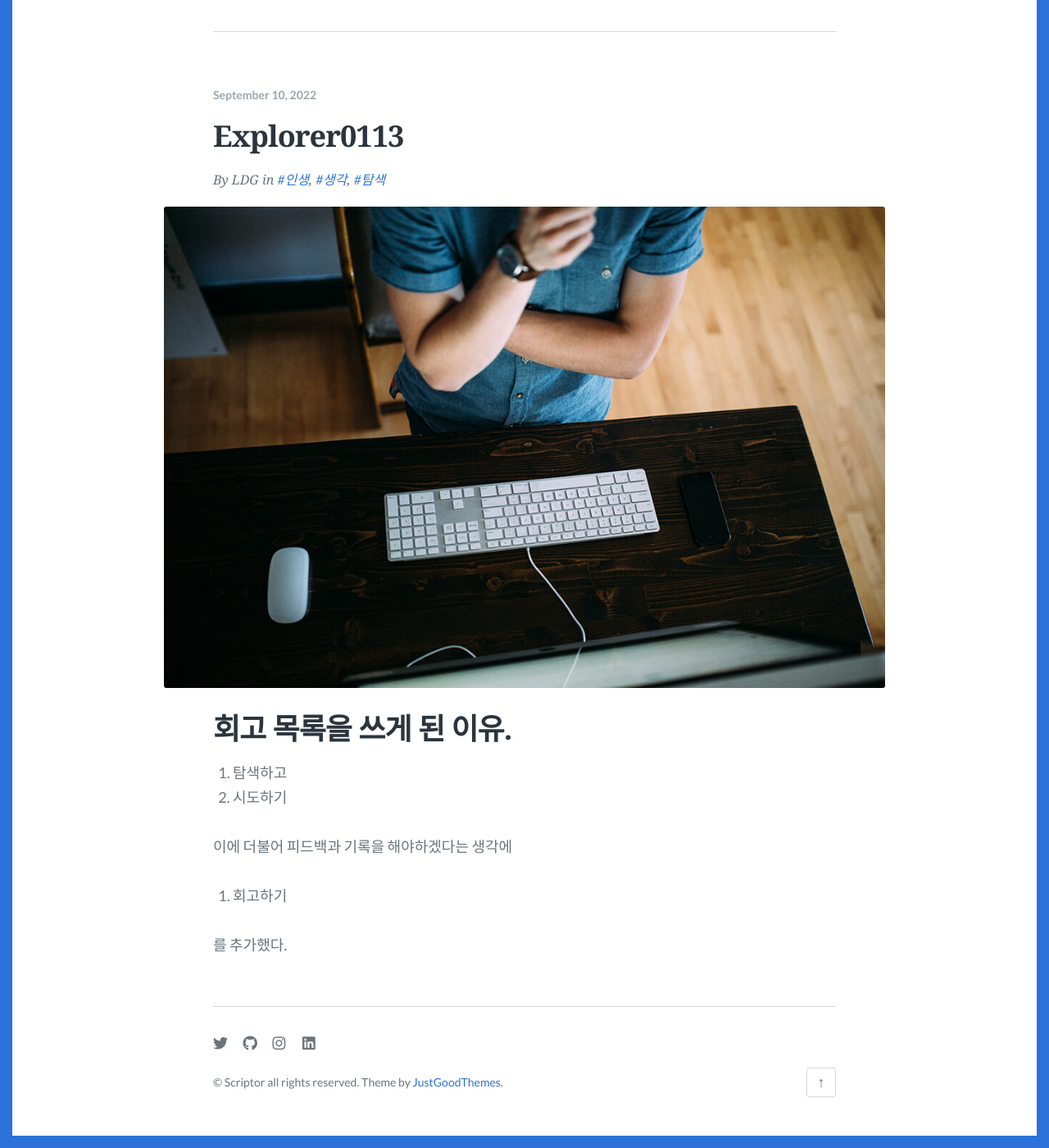
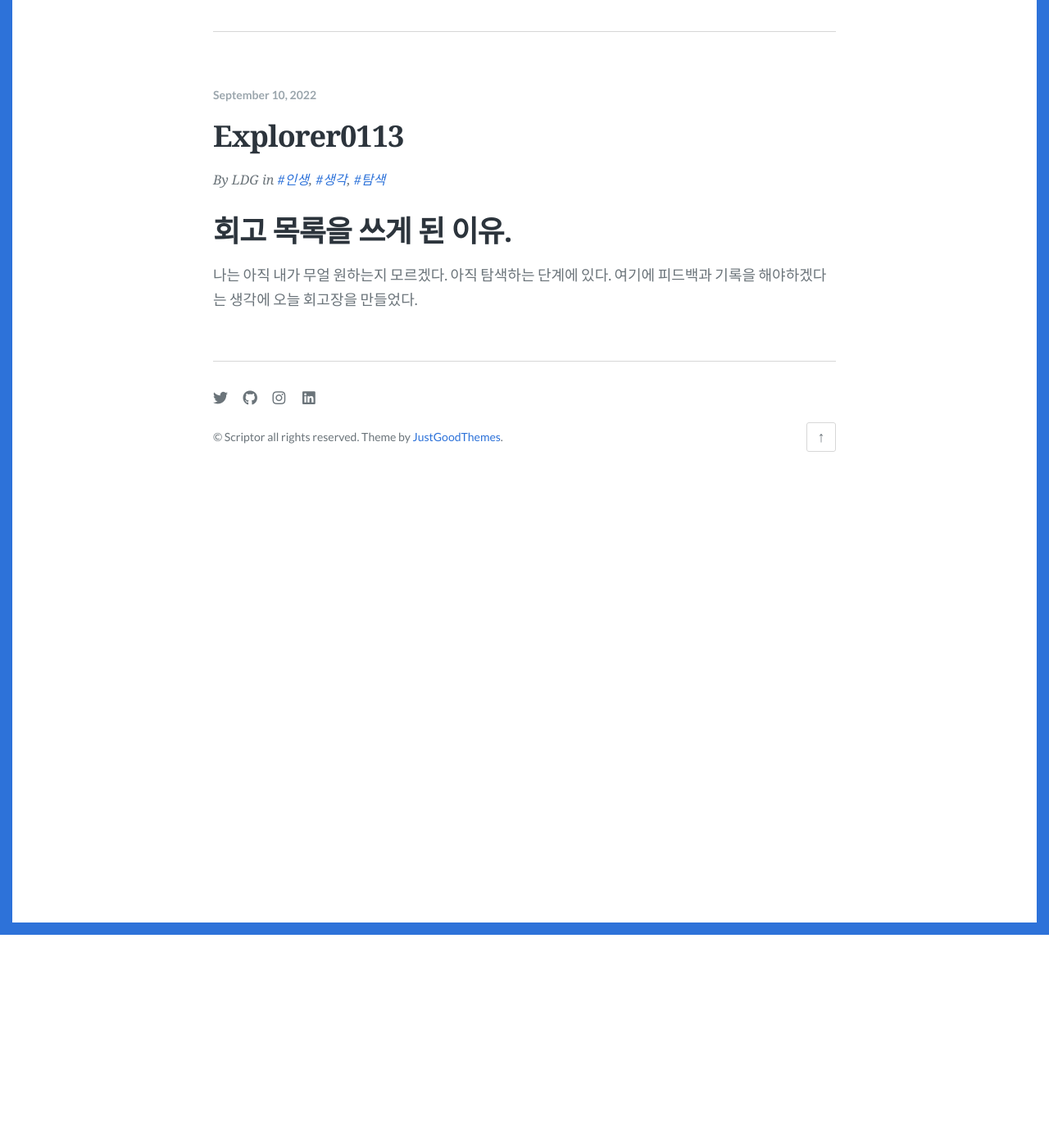
Before and after one commit to explorer0113/explorer0113.github.io, a Jekyll site: the page built from index.html, in a window 1280 px wide and 1400 px high, scrolled down 260 px. Shown: the whole window at 82% size. Built offline with Jekyll 4.4.1, drawn with Linux system fonts in a browser that asks for light colours; some web fonts are replaced; the list of posts is cut into pages by our own code.

Commit message:
add first post

```diff
--- a/_config.yml
+++ b/_config.yml
@@ -12,7 +12,7 @@ lang: en-US
 title: "Explorer-0113"
 
 # A description of your site for meta tag, search engine results.
-description: "시회고하기"
+description: "회고하기"
 
 # The subpath of your site, e.g. /blog, for generating urls.
 baseurl: ""
--- a/_posts/2022-09-10-Explorer0113 Reporting.md
+++ b/_posts/2022-09-10-Explorer0113 Reporting.md
@@ -1,19 +1,12 @@
 ---
 layout: post
 title: "Explorer0113"
-description: "회고 목록을 시작한다."
+description: "Expolerer Reporting!."
 date: 2022-09-10
-feature_image: images/desk.jpg
 tags: [인생, 생각, 탐색]
 ---
 
 # 회고 목록을 쓰게 된 이유.
 
-1. 탐색하고
-2. 시도하기
-
-이에 더불어 피드백과 기록을 해야하겠다는 생각에
-
-3. 회고하기
-
-를 추가했다.
+나는 아직 내가 무얼 원하는지 모르겠다.
+아직 탐색하는 단계에 있다. 여기에 피드백과 기록을 해야하겠다는 생각에 오늘 회고장을 만들었다.
--- a/about.md
+++ b/about.md
@@ -1,16 +1,8 @@
 ---
 layout: page
-title: About this blog
-description: An optional about page for Scriptor Jekyll theme
+title: 이 블로그는 회고장입니다.
+description: 경험한 바, 피드백을 내리기 위해 만들었습니다.
 feature_image: images/about.jpg
 ---
 
-**John Doe** is a Senior Art Director from [Vilnius](https://en.wikipedia.org/wiki/Vilnius), Lithuania. After graduating from The College of Visual Arts with a degree in Communication Design, he worked for three small graphic design shops where he honed his design style and sensibility.
-
-His work has been recognized by Communication Arts, Print, How, ID, IdN, AIGA, Effie, Archive, Graphis, AdFed and Rockport. Graphic Design USA named him a person to watch in 2015.
-
->The world always seems brighter when you’ve just made something that wasn’t there before. <cite>Neil Gaiman</cite>
-
-As a hobby, John Doe authors the most influential design blog in Lithuania with over 100,000 page views a month. He lives in Vilnius with his beautiful wife, two boys and one girl.
-
-*Thank You for reading!*
+**LDG**
```
Also changed, not shown: 404.md (+2 -2 lines).
